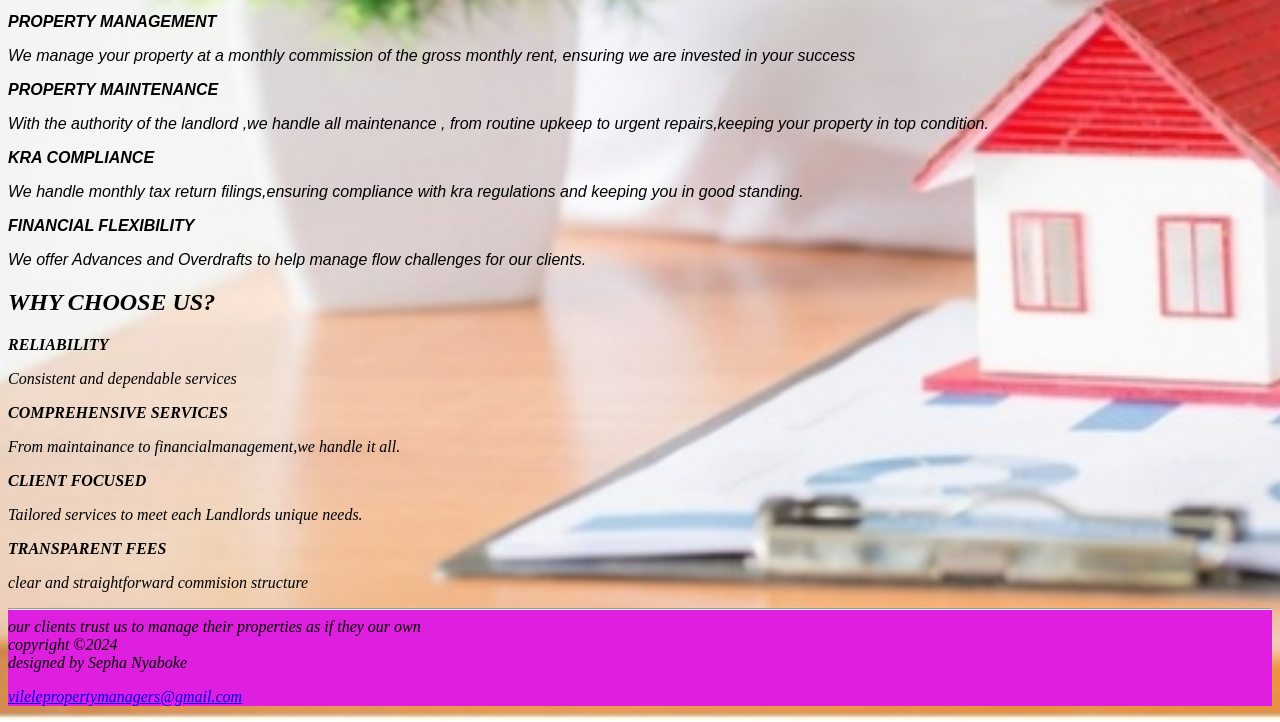
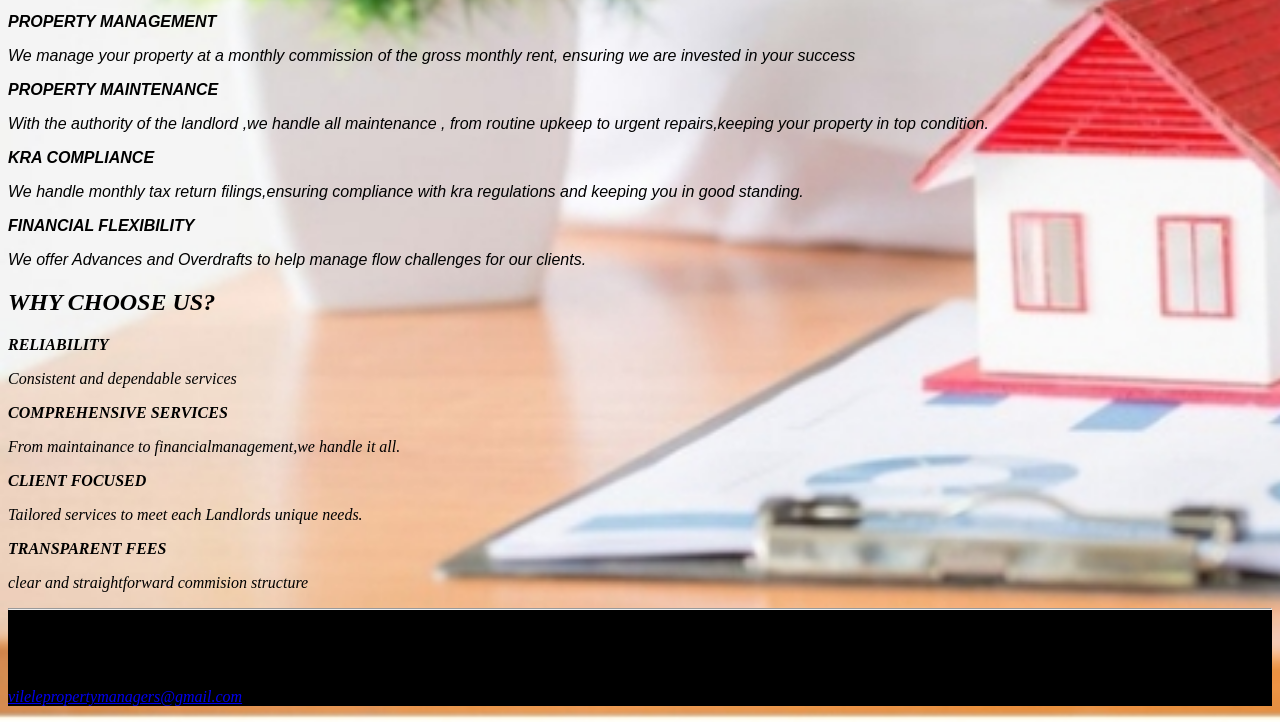
Before and after one commit to Sephabecky/vilele, a plain HTML site: page index.html in a window 1280 px wide. Shown: the part 525-1247 px from the top of the page. Drawn offline with Linux system fonts and the light colour scheme.

Commit message:
Update index.html

```diff
--- a/index.html
+++ b/index.html
@@ -93,7 +93,8 @@ and keeping you in good standing.</p>
 <P>clear and straightforward commision structure</p>
 <div>
 
-<footer style="background-color:rgb(223, 31, 223)">
+<footer style="background-color:rgb(0,0,0)">
+ <footer style="text-color:rgb(255,255,255)">
 <hr>
 our clients trust us to manage their properties as if they our own<br>
 
```
